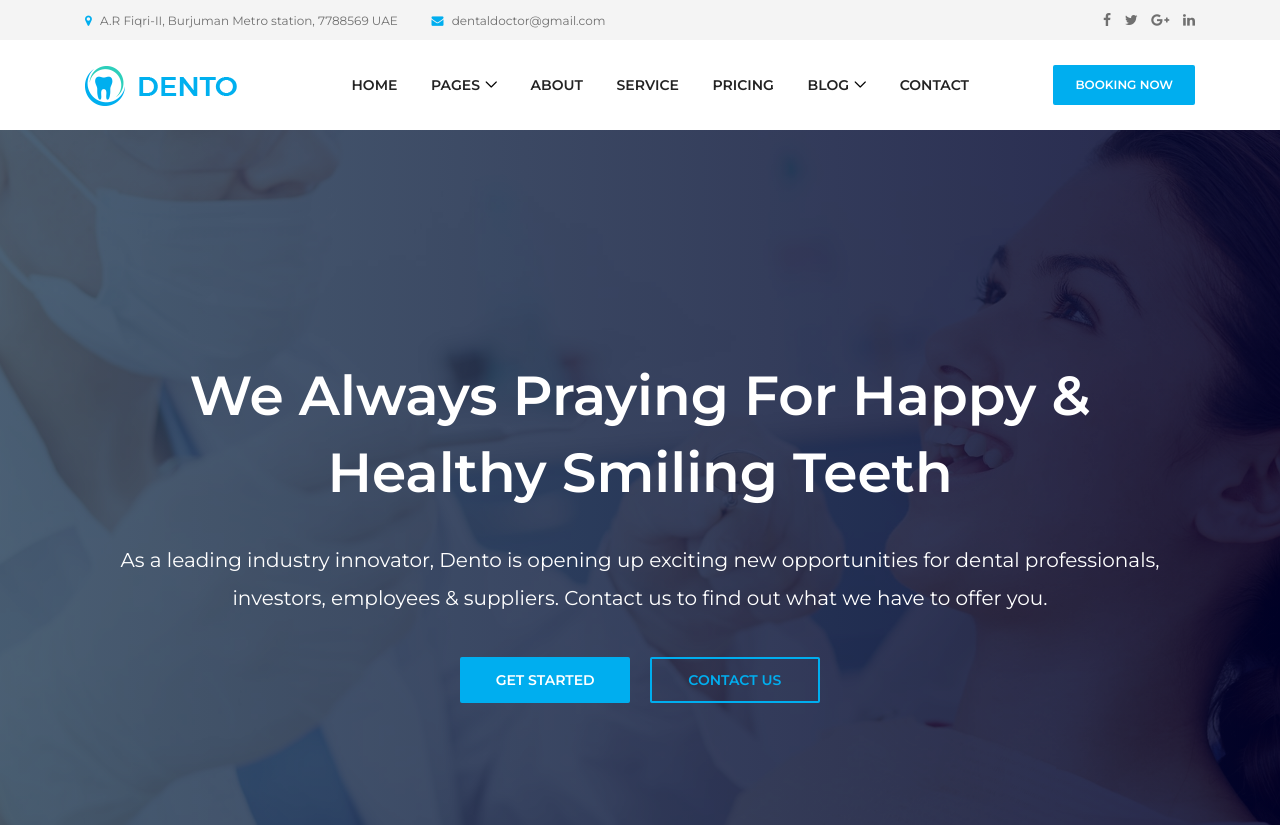
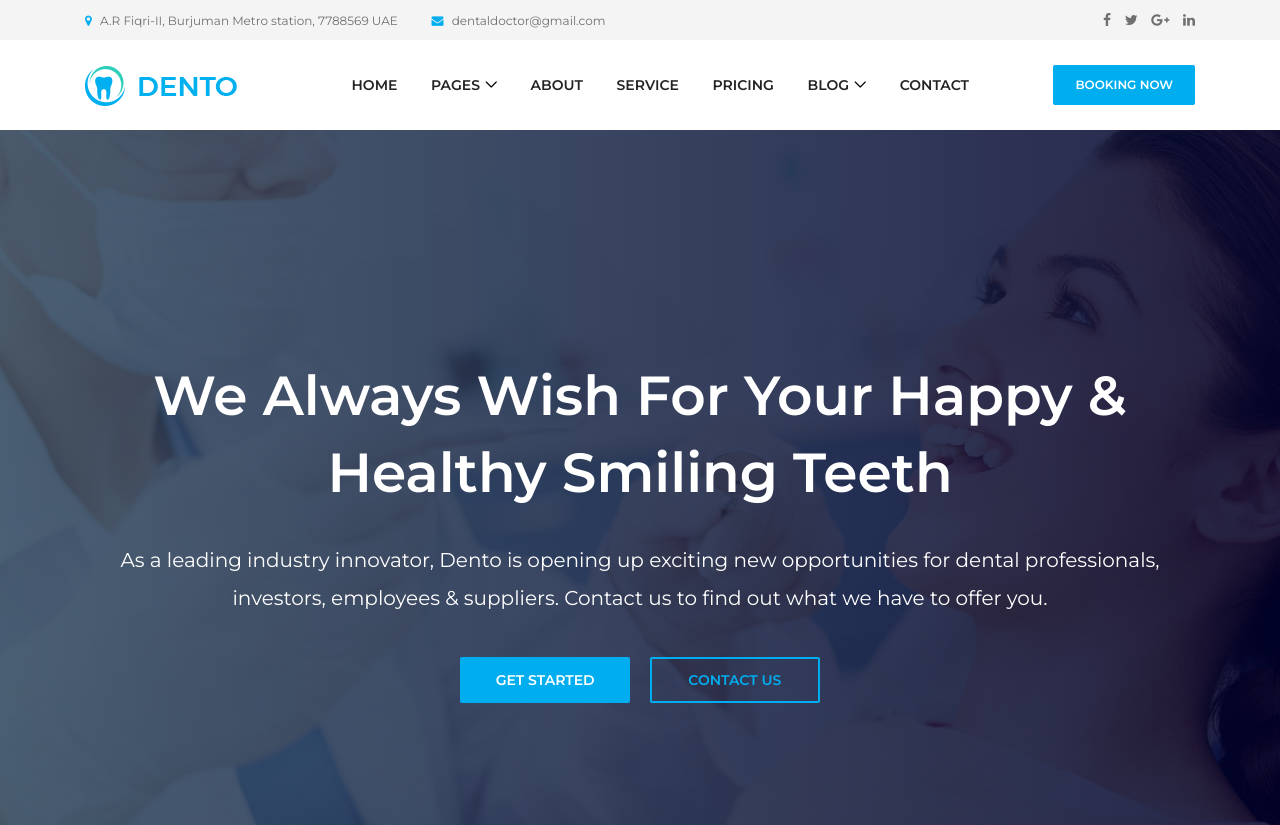
Before and after one commit to tamalsen2509/dental_website_django, a Django app: page / in a window 1280 px wide. Shown: the top 825 px of the page. Run offline with Django 3.2, Linux system fonts and the light colour scheme; some libraries are stand-ins or nearby versions; some web fonts are replaced.

Commit message:
change welcome text at homepage

```diff
--- a/dento/templates/home.html
+++ b/dento/templates/home.html
@@ -147,7 +147,7 @@
             <div class="col-12">
               <!-- Welcome Text -->
               <div class="welcome-text text-center">
-                <h2 data-animation="fadeInUp" data-delay="100ms">We always praying for happy & healthy smiling teeth </h2>
+                <h2 data-animation="fadeInUp" data-delay="100ms">We always wish for your happy & healthy smiling teeth </h2>
                 <p data-animation="fadeInUp" data-delay="300ms">As a leading industry innovator, Dento is opening up exciting new opportunities for dental professionals, investors, employees & suppliers. Contact us to find out what we have to
                   offer you.</p>
                 <div class="welcome-btn-group">
```
